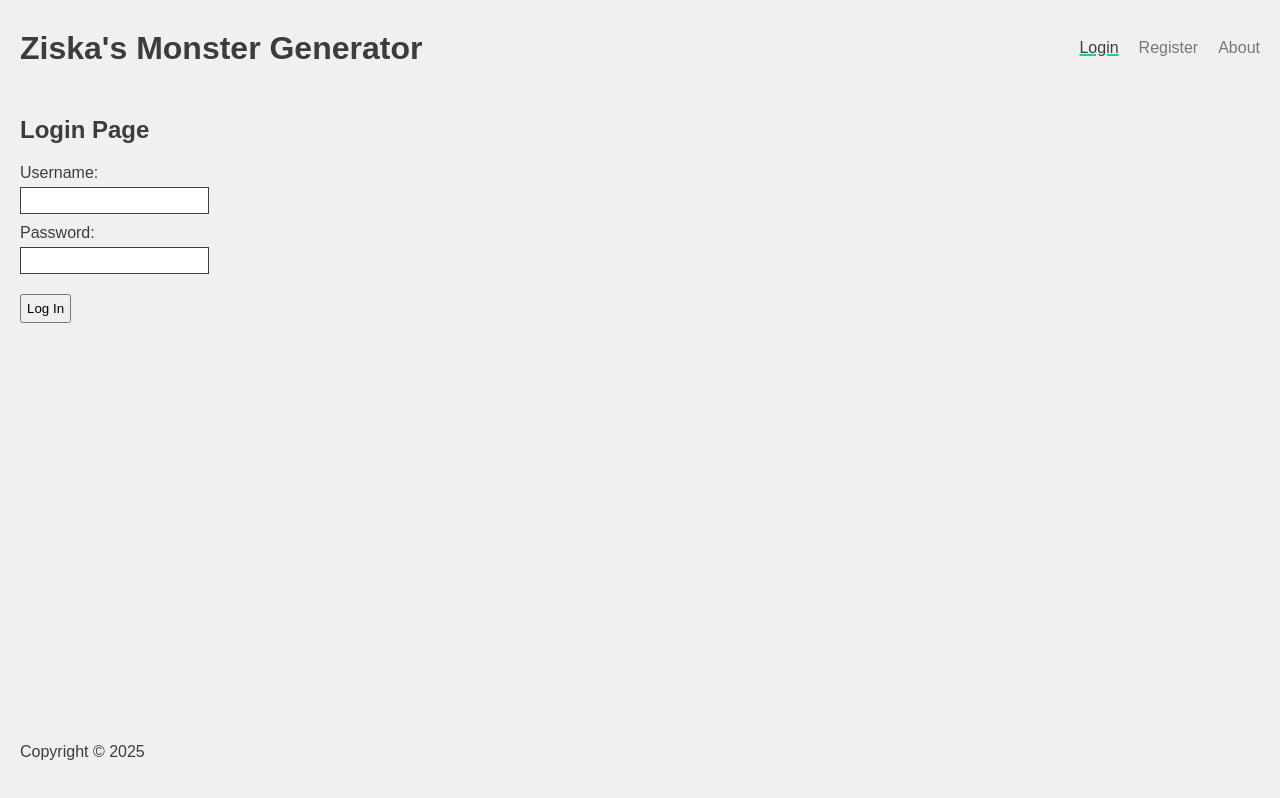
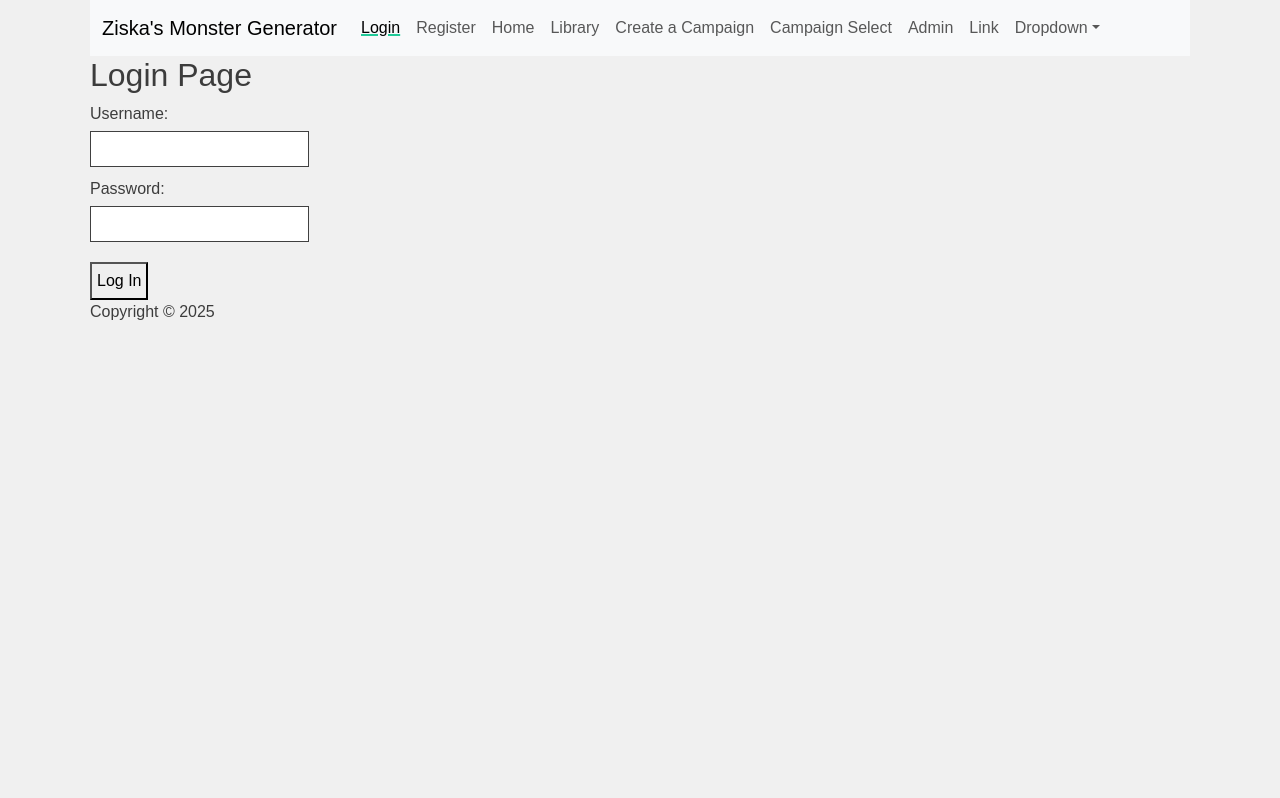
Before and after one commit to Alexander-Ruziska/eda-solo-project-2025, a React (Vite) app: page /monster/1#/login in a window 1280 px wide. Built offline with nearby package versions, Linux system fonts and the light colour scheme; no server answers.

Commit message:
made nav bar instead of nav links

```diff
--- a/package.json
+++ b/package.json
@@ -10,6 +10,7 @@
     "axios": "^1.6.8",
     "bcryptjs": "^3.0.2",
     "body-parser": "^1.20.3",
+    "bootstrap": "^5.3.3",
     "cloudinary": "^2.5.1",
     "connect-pg-simple": "^10.0.0",
     "cors": "^2.8.5",
@@ -22,6 +23,7 @@
     "passport-local": "^1.0.0",
     "pg": "^8.5.1",
     "react": "^18.2.0",
+    "react-bootstrap": "^2.10.9",
     "react-dom": "^18.2.0",
     "react-router-dom": "^6.26.2",
     "vite-node": "^3.0.6",
--- a/src/components/App/App.jsx
+++ b/src/components/App/App.jsx
@@ -1,4 +1,5 @@
 import { useEffect } from 'react';
+import Container from 'react-bootstrap/Container';
 import {
   Routes,
   Route,
@@ -16,6 +17,7 @@ import Landing from '../Landing/Landing';
 
 
 
+
 function App() {
   const user = useStore((state) => state.user);
   const fetchUser = useStore((state) => state.fetchUser);
@@ -25,11 +27,8 @@ function App() {
   }, [fetchUser]);
 
   return (
-    <>
-      <header>
-        <h1>Ziska's Monster Generator</h1>
-        <Nav />
-      </header>
+    <Container>
+      <Nav />
       <main>
         <Routes>
           <Route
@@ -146,7 +145,7 @@ function App() {
       <footer>
         <p>Copyright © {new Date().getFullYear()}</p>
       </footer>
-    </>
+      </Container>
   );
 }
 
--- a/src/components/Nav/Nav.jsx
+++ b/src/components/Nav/Nav.jsx
@@ -1,59 +1,82 @@
+import { Col, Row } from "react-bootstrap";
+import Container from "react-bootstrap/Container";
+import Nav from "react-bootstrap/Nav";
+import Navbar from "react-bootstrap/Navbar";
+import NavDropdown from "react-bootstrap/NavDropdown";
 import { NavLink } from 'react-router-dom';
-import useStore from '../../zustand/store';
+// </li>
+//             <li>
+//               <NavLink to="/library">Library</NavLink>
+//             </li>
+//             <li>
+//               <NavLink to="/create-campaign">Create a Campaign</NavLink>
+//             </li>
+//             <li>
+//               <NavLink to="/campaign-select">Select a Campaign</NavLink>
+//             </li>
+//             <li>
+//               <NavLink to="/admin">Admin</NavLink>
+//             </li>
+//           </>
+//         )}
+//       {/* Show these links regardless of auth status: */}
+//         <li>
+//           <NavLink to="/about">About</NavLink>
+//         </li>
+//       </ul>
 
-
-function Nav() {
-  const user = useStore((store) => store.user);
-
+function BasicExample() {
   return (
-    <nav>
-      <ul>
-      { // User is not logged in, render these links:
-        !user.id && (
-          <>
-            <li>
-              <NavLink to="/login">Login</NavLink>
-            </li>
-            <li>
-              <NavLink to="/registration">Register</NavLink>
-            </li>
-          </>
-        )
-      }
-      { // User is logged in, render these links:
-        user.id && (
-          <>
-            <li>
-              <NavLink to="/">Home</NavLink>
-            </li>
-            <li>
-              <NavLink to="/generate-monster">Create a Monster</NavLink>
-            </li>
-            <li>
-              <NavLink to="/landing">Landing</NavLink>
-            </li>
-            <li>
-              <NavLink to="/library">Library</NavLink>
-            </li>
-            <li>
-              <NavLink to="/create-campaign">Create a Campaign</NavLink>
-            </li>
-            <li>
-              <NavLink to="/campaign-select">Select a Campaign</NavLink>
-            </li>
-            <li>
-              <NavLink to="/admin">Admin</NavLink>
-            </li>
-          </>
-        )}
-      {/* Show these links regardless of auth status: */}
-        <li>
-          <NavLink to="/about">About</NavLink>
-        </li>
-      </ul>
-    </nav>
+    <header>
+      <Col>
+        <Navbar expand="lg" className="bg-body-tertiary">
+          <Container>
+            <Navbar.Brand href="#home">Ziska's Monster Generator</Navbar.Brand>
+            <Navbar.Toggle aria-controls="basic-navbar-nav" />
+            <Navbar.Collapse id="basic-navbar-nav">
+              <Nav className="me-auto">
+              <Nav.Item>
+                  <NavLink className="nav-link" to="/login">Login</NavLink>
+                </Nav.Item>
+                <Nav.Item>
+                  <NavLink className="nav-link" to="/register">Register</NavLink>
+                </Nav.Item>
+                <Nav.Item>
+                  <NavLink className="nav-link" to="/landing">Home</NavLink>
+                </Nav.Item>
+                <Nav.Item>
+                  <NavLink className="nav-link" to="/library">Library</NavLink>
+                </Nav.Item>
+                <Nav.Item>
+                  <NavLink className="nav-link" to="/create-campaign">Create a Campaign</NavLink>
+                </Nav.Item>
+                <Nav.Item>
+                  <NavLink className="nav-link" to="/campaign-select">Campaign Select</NavLink>
+                </Nav.Item>
+                <Nav.Item>
+                  <NavLink className="nav-link" to="/admin">Admin</NavLink>
+                </Nav.Item>
+                <Nav.Link href="#link">Link</Nav.Link>
+                <NavDropdown title="Dropdown" id="basic-nav-dropdown">
+                  <NavDropdown.Item href="#action/3.1">Action</NavDropdown.Item>
+                  <NavDropdown.Item href="#action/3.2">
+                    Another action
+                  </NavDropdown.Item>
+                  <NavDropdown.Item href="#action/3.3">
+                    Something
+                  </NavDropdown.Item>
+                  <NavDropdown.Divider />
+                  <NavDropdown.Item href="#action/3.4">
+                    Separated link
+                  </NavDropdown.Item>
+                </NavDropdown>
+              </Nav>
+            </Navbar.Collapse>
+          </Container>
+        </Navbar>
+      </Col>
+    </header>
   );
 }
 
-
-export default Nav;
+export default BasicExample;
--- a/src/index.jsx
+++ b/src/index.jsx
@@ -1,7 +1,7 @@
 import React from 'react';
 import ReactDOM from 'react-dom/client';
 import { HashRouter } from 'react-router-dom';
-
+import 'bootstrap/dist/css/bootstrap.min.css';
 import App from './components/App/App';
 import './index.css';
 
```
